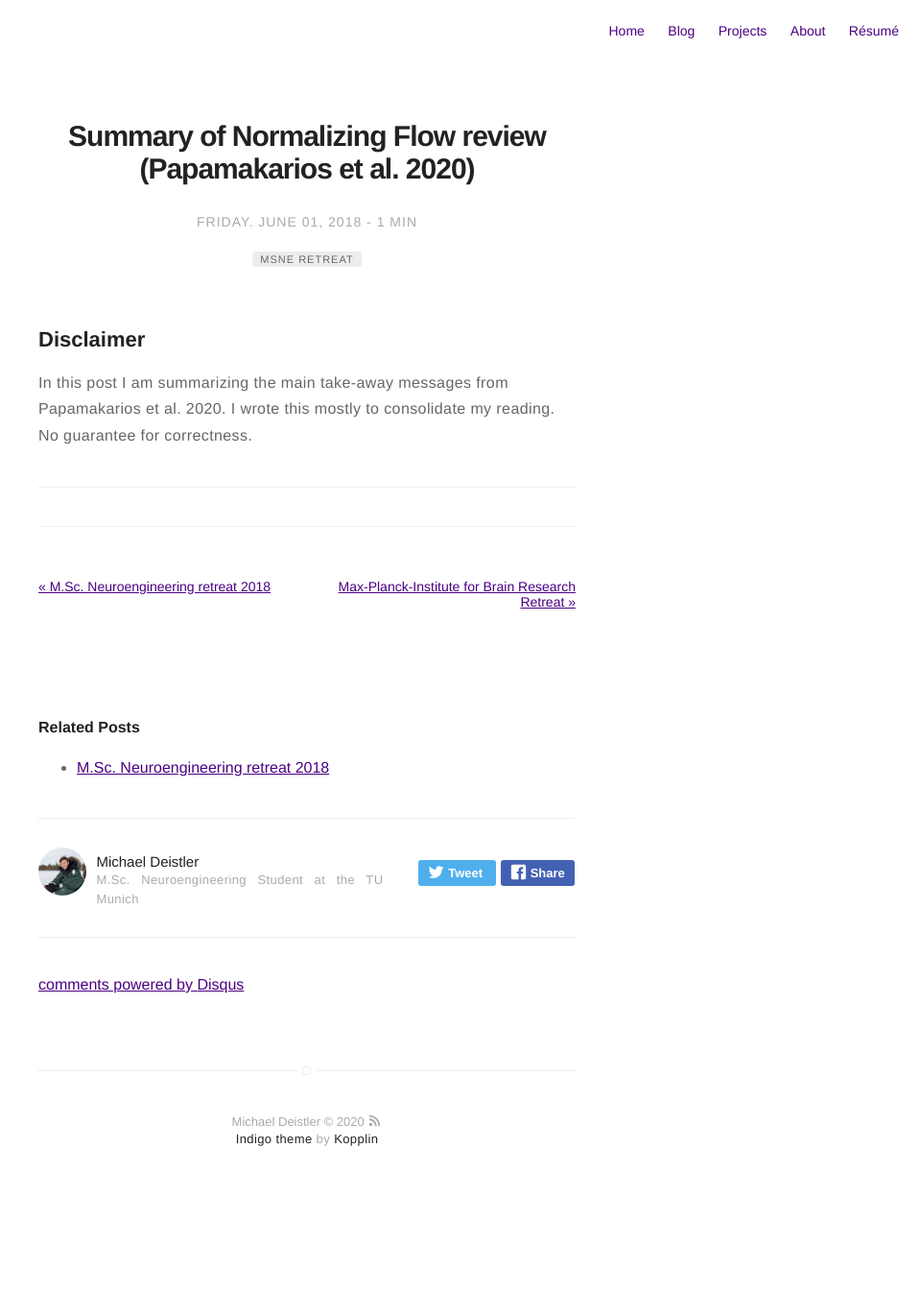
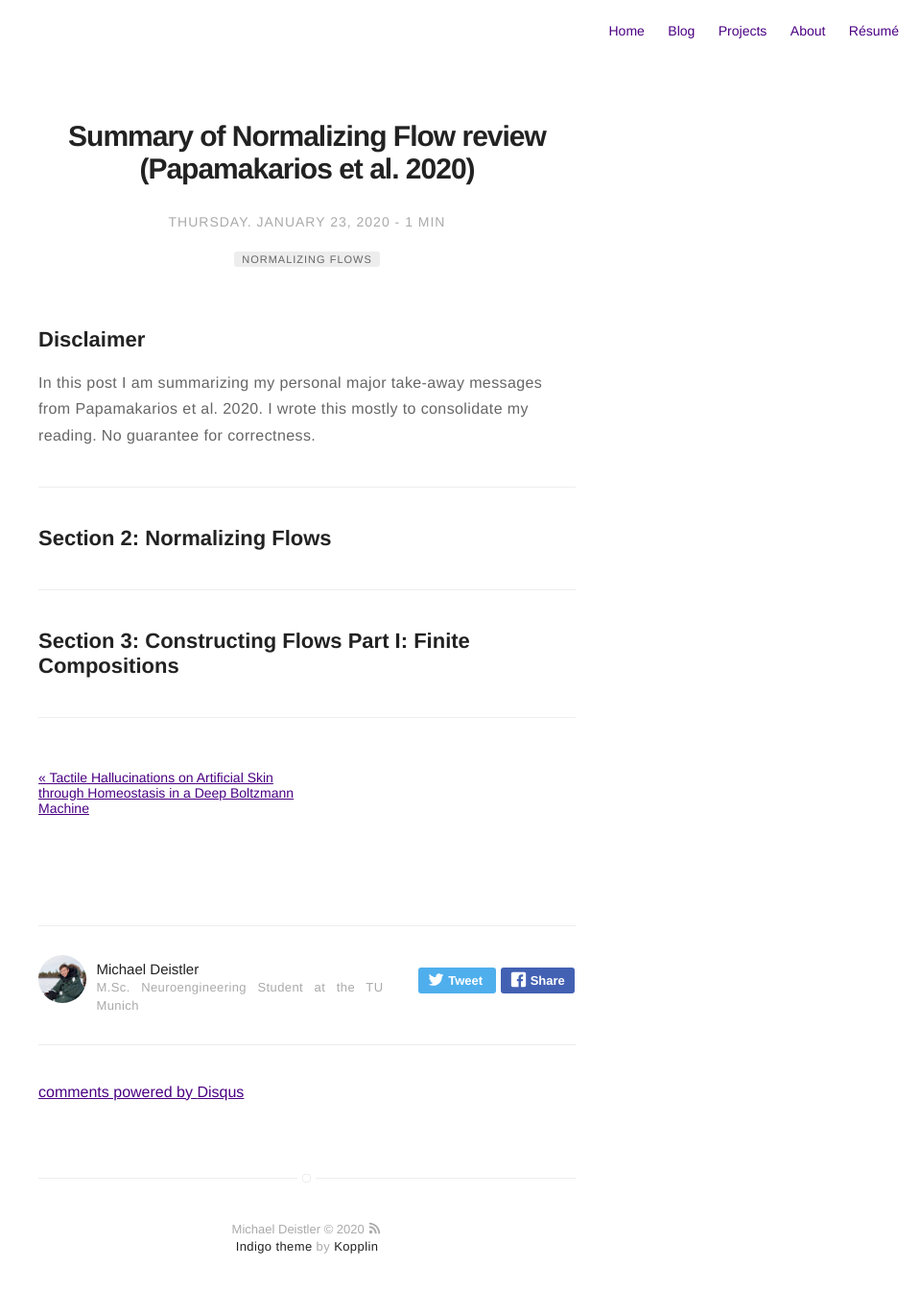
Before and after one commit to michaeldeistler/michaeldeistler.github.io, a Jekyll site: the page built from _posts/2020-01-23-Papmak_review.markdown, in a window 1280 px wide. Shown: the whole page at 96% size, without its empty margins (320-1280 px from the left). Built offline with Jekyll 4.4.1, drawn with Linux system fonts in a browser that asks for light colours; comment, search, counter and statistics services are not loaded; before the commit the page ends 1258 px from its top, so only the background shows below that.

Commit message:
Added Papmak review

```diff
--- a/_posts/2020-01-23-Papmak_review.markdown
+++ b/_posts/2020-01-23-Papmak_review.markdown
@@ -1,20 +1,28 @@
 ---
 title: "Summary of Normalizing Flow review (Papamakarios et al. 2020)"
 layout: post
-date: 2018-06-01 15:35
+date: 2020-01-23 18:35
 image: /assets/images/markdown.jpg
 headerImage: false
-tag: MSNE retreat
+tag: Normalizing flows
 category: blog
 author: michaeldeistler
 description: Reviewing a review.
 ---
 
 ## Disclaimer
-In this post I am summarizing the main take-away messages from Papamakarios et al. 2020. I wrote this mostly to consolidate my reading. No guarantee for correctness.
+In this post I am summarizing my personal major take-away messages from Papamakarios et al. 2020. I wrote this mostly to consolidate my reading. No guarantee for correctness.
 
 ---
+
+## Section 2: Normalizing Flows
 
 
 
 ---
+
+## Section 3: Constructing Flows Part I: Finite Compositions
+
+
+
+---
```
